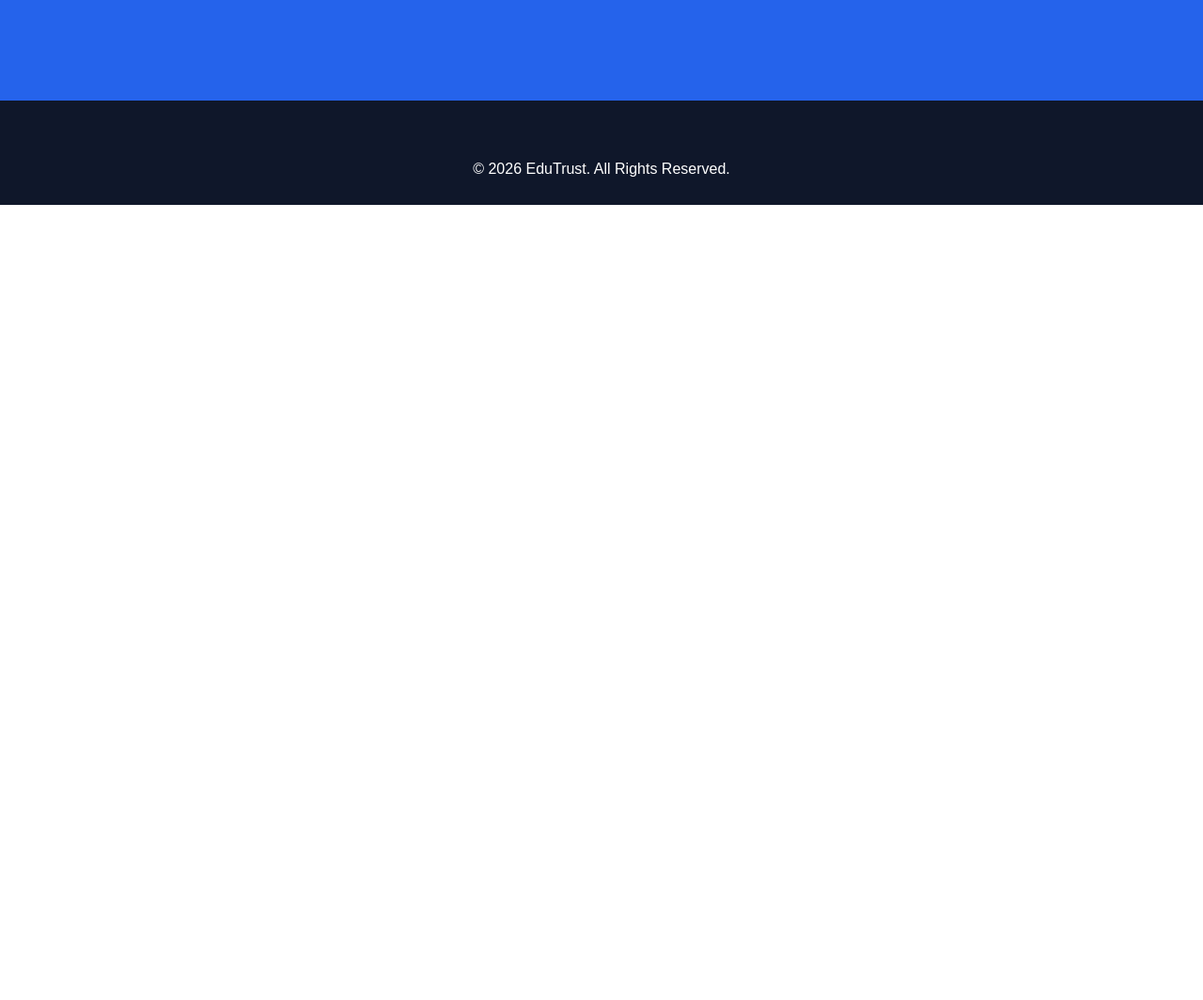
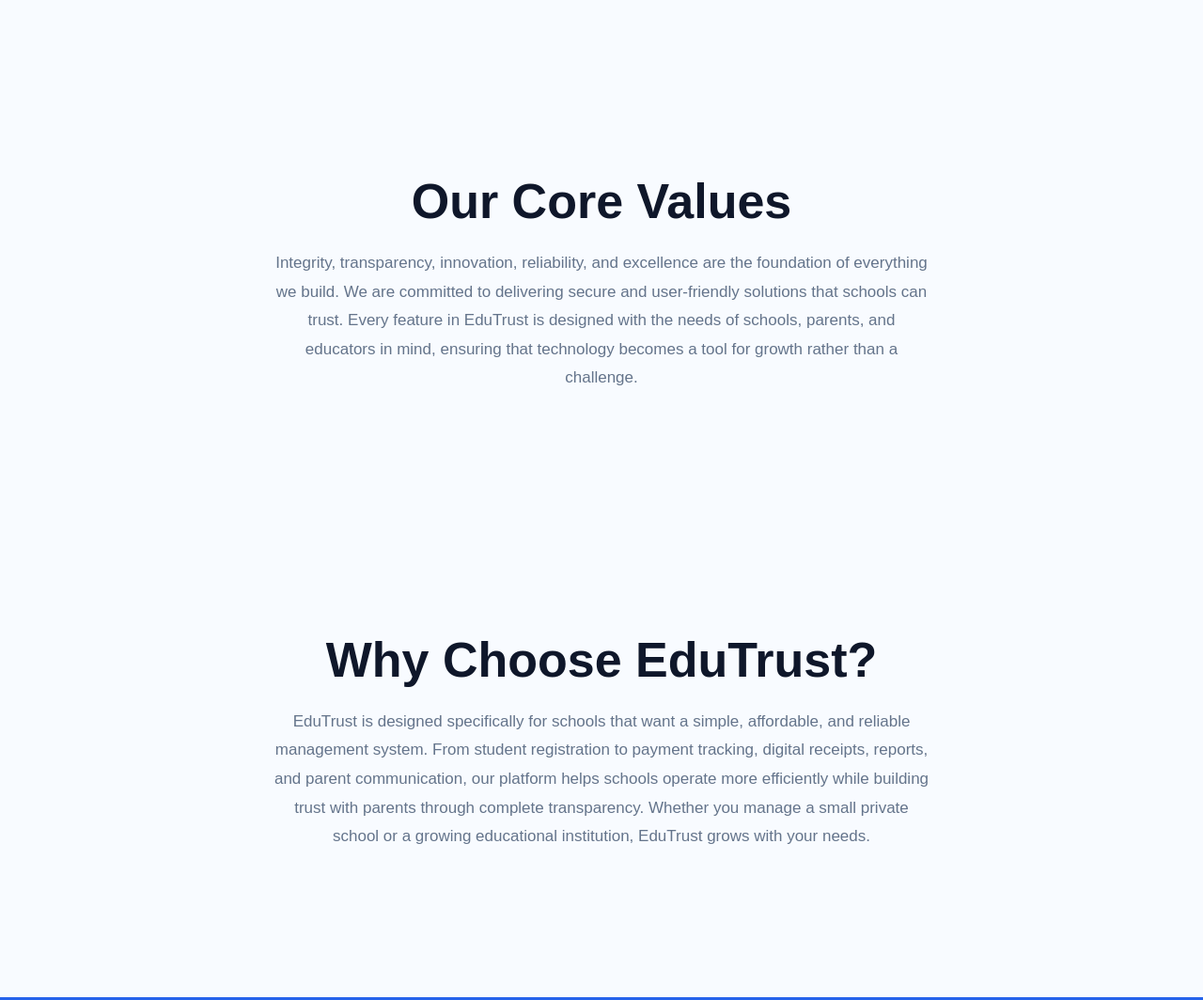
Before and after one commit to ABDUL-cel/EduTrust-, a plain HTML site: page about.html in a window 1280 px wide. Shown: the part 1922-2986 px from the top of the page at 94% size. Before the commit the page ends 2140 px from the top, so only its background shows below. Drawn offline with Linux system fonts and the light colour scheme.

Commit message:
Add Change the title

```diff
--- a/about.html
+++ b/about.html
@@ -54,13 +54,18 @@
     <div class="section-heading">
 
         <h2>Our Mission</h2>
+<p>
 
+At EduTrust, our mission is to simplify school administration by providing a secure, transparent, and easy-to-use digital platform that helps schools manage students, parents, staff, school fees, and financial records efficiently. We believe every school, regardless of its size, deserves access to modern technology that reduces paperwork, saves time, minimizes errors, and strengthens communication between schools and families. Our goal is to help school owners and administrators focus more on delivering quality education while EduTrust takes care of the management process.
+
+</p>
         <p>
 
             To simplify school administration and strengthen trust through
             transparent fee management.
 
         </p>
+
 
     </div>
 
@@ -79,11 +84,45 @@
             confidence in school payments.
 
         </p>
+<p>
+
+Our vision is to become Africa's most trusted and innovative school management platform, empowering schools with smart digital solutions that improve efficiency, accountability, and transparency. We aspire to create a future where every school can easily manage its daily operations, every parent can confidently track their child's academic and financial records, and every educational institution can embrace digital transformation without complexity. Through continuous innovation, reliability, and excellent customer support, EduTrust aims to build stronger relationships between schools, parents, teachers, and students while contributing to the growth of quality education across Africa.
+
+</p>
+    </div>
+
+</section>
+<section class="features-section">
+
+    <div class="section-heading">
+
+        <h2>Our Core Values</h2>
+
+        <p>
+
+Integrity, transparency, innovation, reliability, and excellence are the foundation of everything we build. We are committed to delivering secure and user-friendly solutions that schools can trust. Every feature in EduTrust is designed with the needs of schools, parents, and educators in mind, ensuring that technology becomes a tool for growth rather than a challenge.
+
+        </p>
 
     </div>
 
 </section>
 
+    <section class="features-section">
+
+    <div class="section-heading">
+
+        <h2>Why Choose EduTrust?</h2>
+
+        <p>
+
+EduTrust is designed specifically for schools that want a simple, affordable, and reliable management system. From student registration to payment tracking, digital receipts, reports, and parent communication, our platform helps schools operate more efficiently while building trust with parents through complete transparency. Whether you manage a small private school or a growing educational institution, EduTrust grows with your needs.
+
+        </p>
+
+    </div>
+
+    </section>
 <section class="cta-section">
 
     <div class="cta-content">
```
